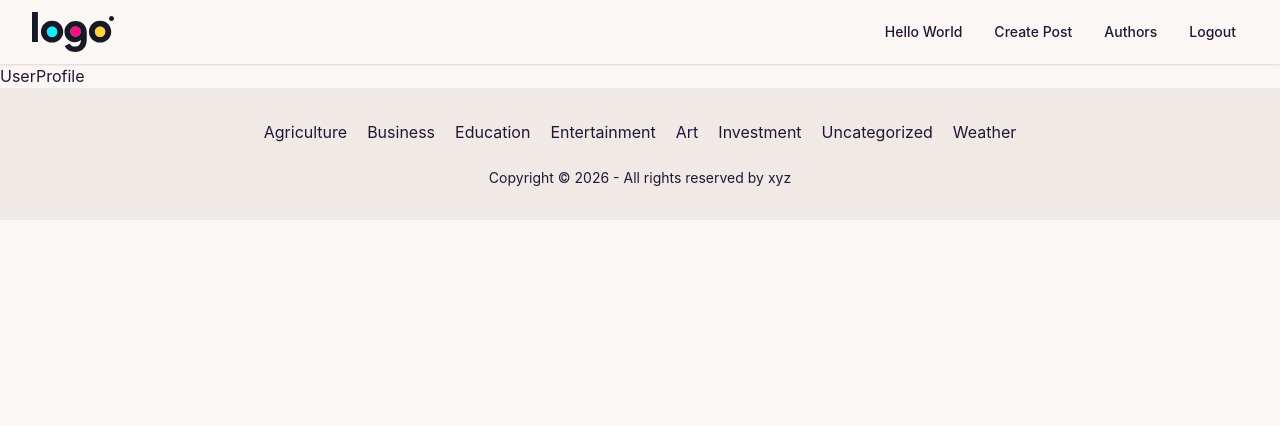
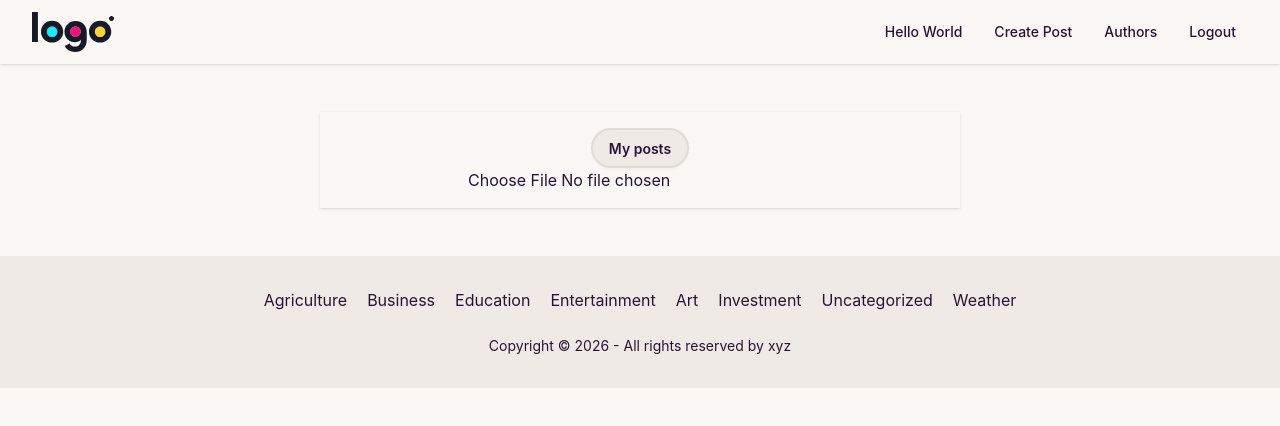
Before and after one commit to hydra-red/Blog-App, a React (Vite) app in the folder frontend/: page /profile/1 in a window 1280 px wide. Shown: the top 426 px of the page. Built offline with nearby package versions, Linux system fonts and the light colour scheme.

Commit message:
User Profile Ui started

```diff
--- a/frontend/src/pages/UserProfile.jsx
+++ b/frontend/src/pages/UserProfile.jsx
@@ -1,8 +1,17 @@
 import React from 'react'
 
 const UserProfile = () => {
+
   return (
-    <div>UserProfile</div>
+    <section className=' mx-auto w-full max-w-2xl px-4 py-12 text-center'>
+      <div className='mx-auto p-4 shadow'>
+        <button className='btn btn-base-content'>My posts</button>
+
+        <form>
+          <input type="file"  />
+        </form>
+      </div>
+      </section>
   )
 }
 
```
